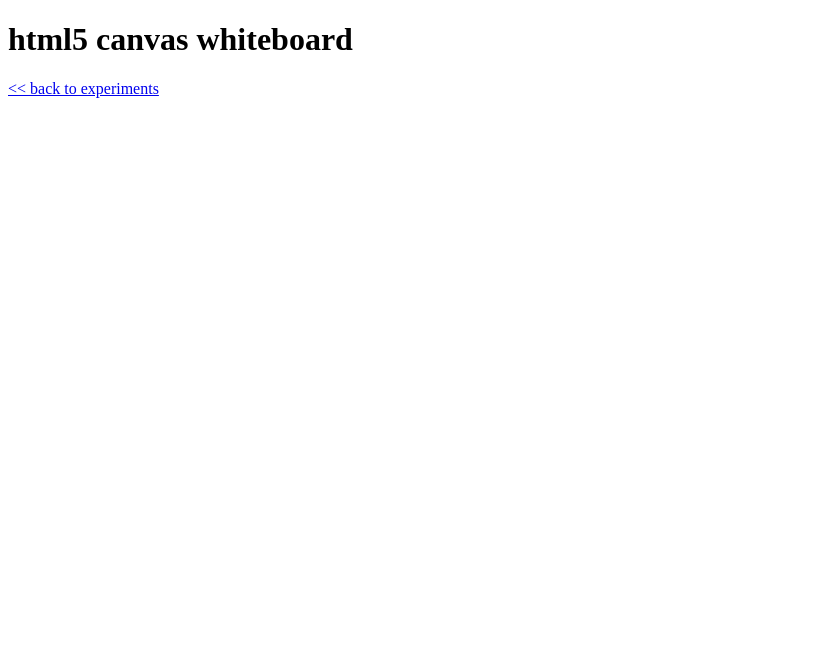
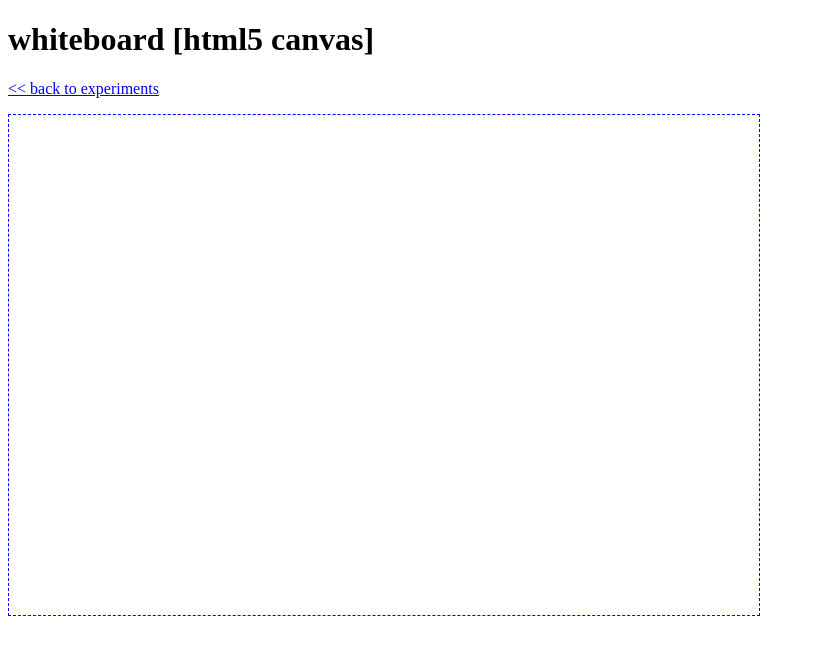
Before and after one commit to orendon/html5-nodejs-heroku, a website: page wb/index.html in a window 1280 px wide. Shown: the whole page, without its empty margins (0-815 px from the left). Drawn offline with Linux system fonts and the light colour scheme.

Commit message:
added canvas in-line style

```diff
--- a/wb/index.html
+++ b/wb/index.html
@@ -1,17 +1,18 @@
 <!doctype html>
-<html>
+<html lang="en">
   <head>
+    <meta charset="utf-8" />
     <title>canvas whiteboard</title>
     <script src="/wb/wb-client.js"></script>
   </head>
   <body>
-    <h1>html5 canvas whiteboard</h1>
+    <h1>whiteboard [html5 canvas]</h1>
     <p>
       <a href="/">&lt;&lt; back to experiments</a>
     </p>
     <div id="pizarra">
-      <canvas id="wbCanvas" width="500px" height="500px">
-        Your browser dont support html5 canvas.<br/>
+      <canvas id="wbCanvas" width="750" height="500" style="border:1px #00f dashed;">
+        Your browser dont support html5 canvas,
         you should download chrome or firefox, it's free!
       </canvas>
     </div>
```
